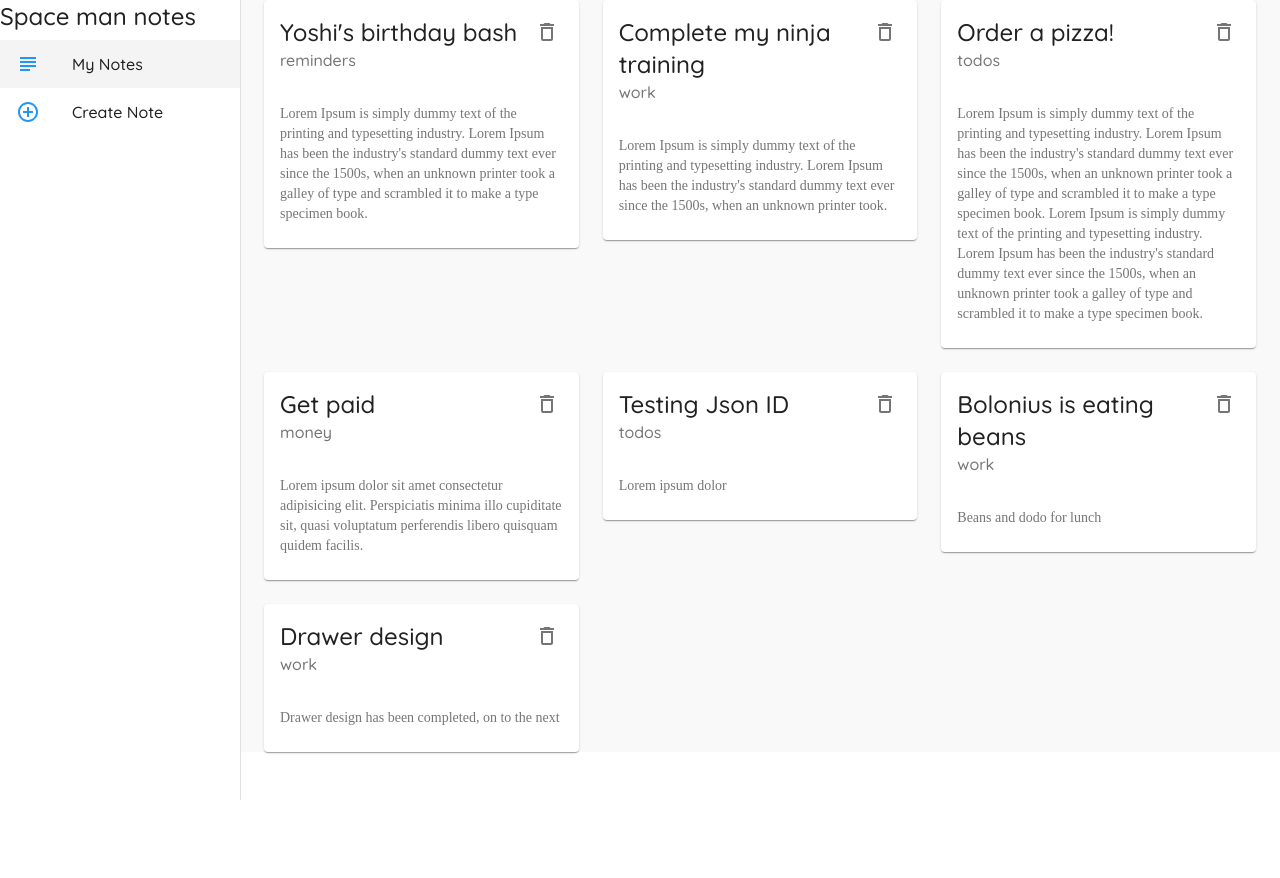
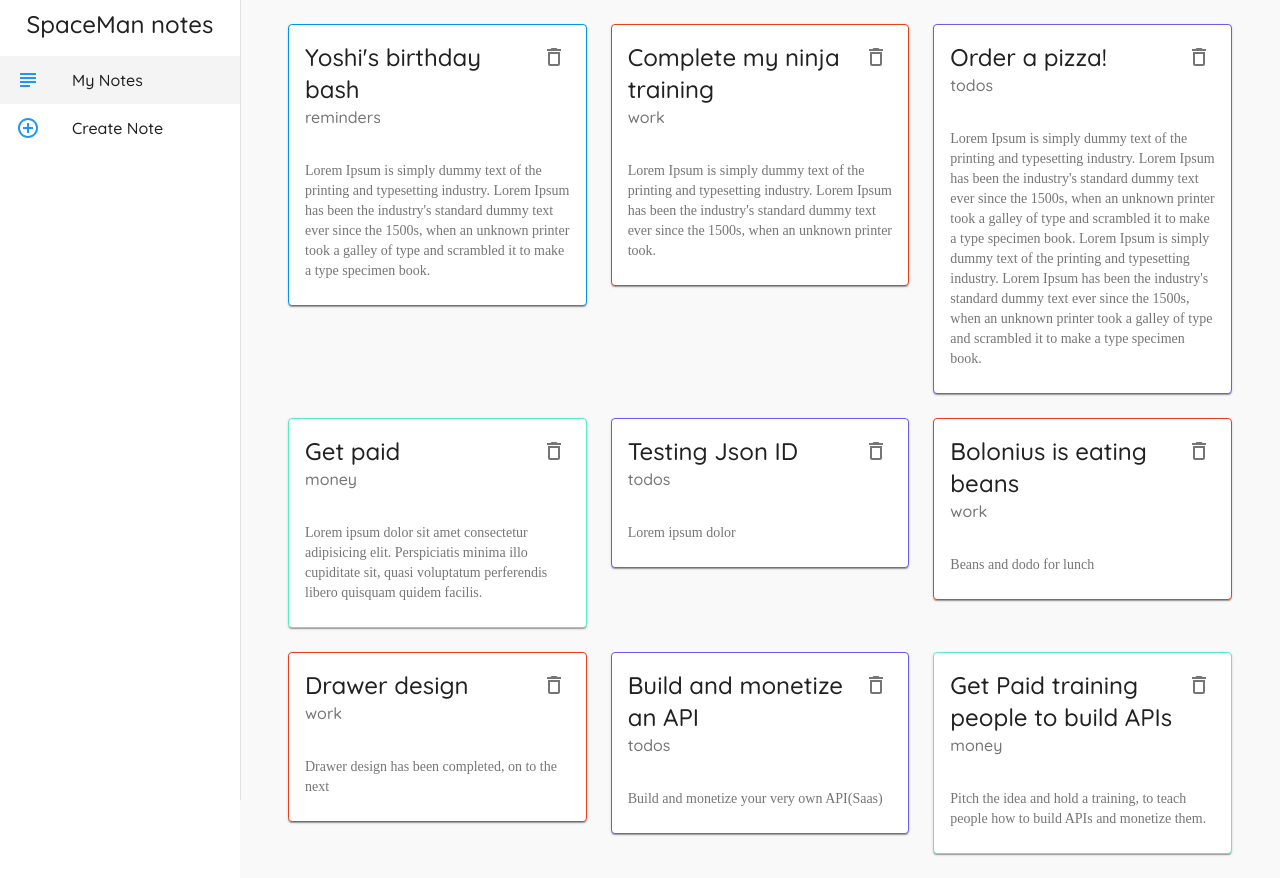
Before and after one commit to tonyedgal/notes-app, a React (Create React App) app: page / in a window 1280 px wide. Before the commit the page ends 800 px from the top, so only its background shows below. Built offline with nearby package versions, Linux system fonts and the light colour scheme; data requests are answered from the project's data file; a web font is replaced by a local one.

Commit message:
feat: learnt more on the makeStyles hook and default theme in material-ui

```diff
--- a/data/db.json
+++ b/data/db.json
@@ -41,6 +41,18 @@
       "details": "Drawer design has been completed, on to the next",
       "category": "work",
       "id": 8
+    },
+    {
+      "title": "Build and monetize an API",
+      "details": "Build and monetize your very own API(Saas)",
+      "category": "todos",
+      "id": 9
+    },
+    {
+      "title": "Get Paid training people to build APIs",
+      "details": "Pitch the idea and hold a training, to teach people how to build APIs and monetize them.",
+      "category": "money",
+      "id": 10
     }
   ]
 }
--- a/src/component/Layout.js
+++ b/src/component/Layout.js
@@ -13,10 +13,12 @@ import { useHistory, useLocation } from "react-router-dom";
 
 const drawerWidth = 240;
 
-const useStyles = makeStyles({
+const useStyles = makeStyles((theme) => {
+  return {
     page: {
       backgroundColor: "#f9f9f9",
       width: "100%",
+      padding: theme.spacing(3),
     },
     drawer: {
       width: drawerWidth,
@@ -30,6 +32,11 @@ const useStyles = makeStyles({
     active: {
       backgroundColor: "#f4f4f4",
     },
+    title: {
+      padding: theme.spacing(1),
+      textAlign: "center",
+    },
+  };
 });
 
 export default function Layout({ children }) {
@@ -60,7 +67,9 @@ export default function Layout({ children }) {
         classes={{ paper: classes.drawerPaper }}
       >
         <div>
-          <Typography variant="h5">Space man notes</Typography>
+          <Typography variant="h5" className={classes.title}>
+            SpaceMan notes
+          </Typography>
         </div>
         {/* List & links */}
         <List>
--- a/src/component/NoteCard.js
+++ b/src/component/NoteCard.js
@@ -13,14 +13,30 @@ const useStyles = makeStyles({
   content: {
     fontFamily: "Yaldevi",
   },
+  border: {
+    border: (note) => {
+      if (note.category === "money") {
+        return "1px solid #55efc4";
+      }
+      if (note.category === "todos") {
+        return "1px solid #6c5ce7";
+      }
+      if (note.category === "reminders") {
+        return "1px solid #0097e6";
+      }
+      if (note.category === "work") {
+        return "1px solid #e84118";
+      }
+    },
+  },
 });
 
 export default function NoteCard({ note, handleDelete }) {
-  const classes = useStyles();
+  const classes = useStyles(note);
 
   return (
     <>
-      <Card elevation={1}>
+      <Card elevation={1} className={classes.border}>
         <CardHeader
           className={classes.content}
           action={
```
Lines whose indentation alone changed are shown as unchanged.
